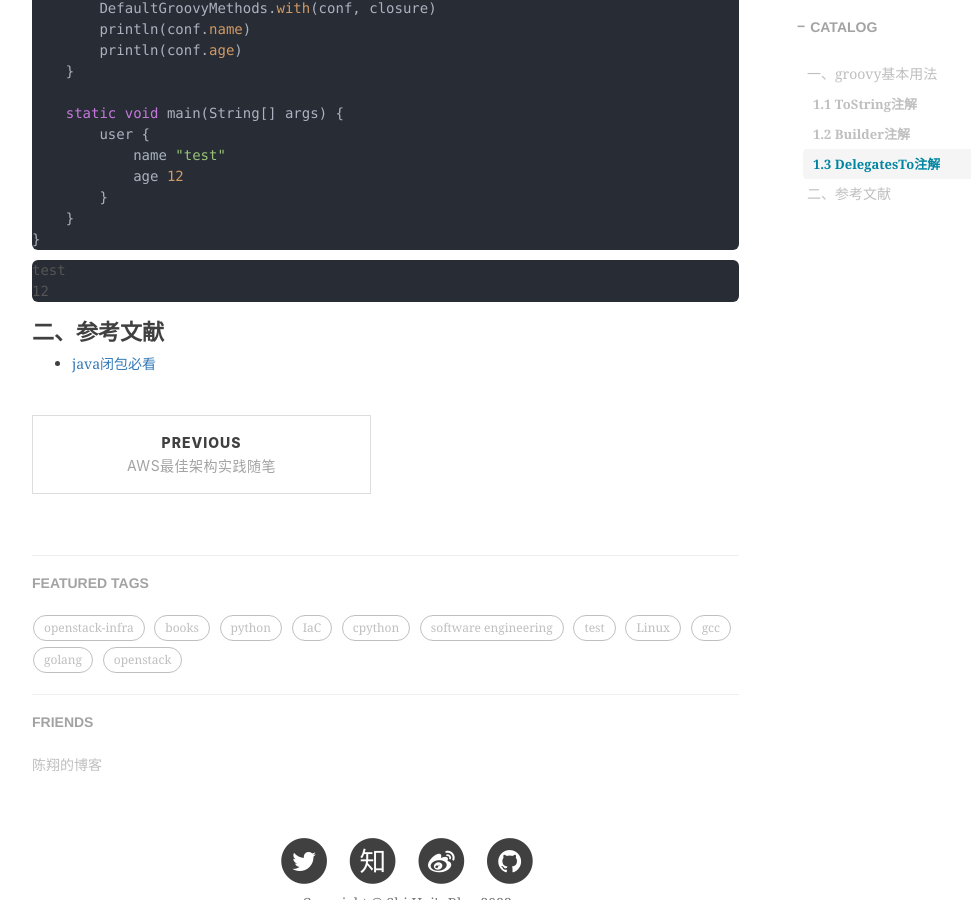
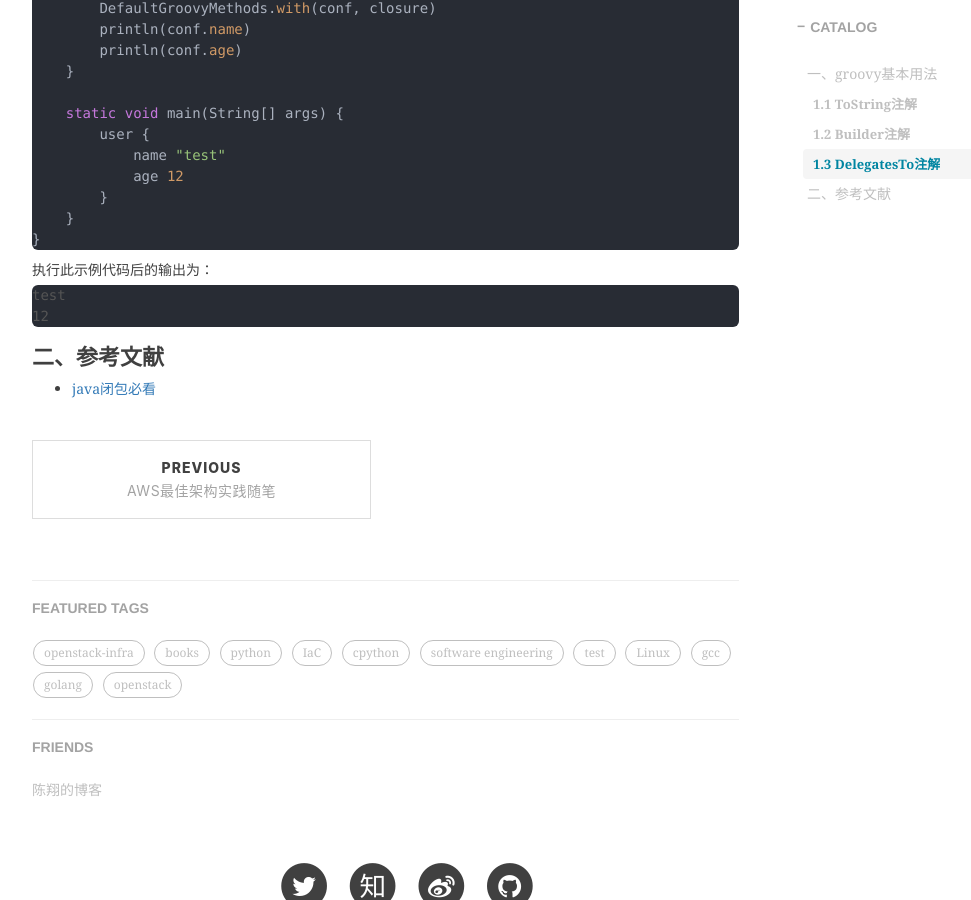
Before and after one commit to shihai1991/shihai1991.github.io, a Jekyll site: the page built from _posts/2023-03-01-groovy学习.md, in a window 1280 px wide and 900 px high, scrolled down 2997 px. Shown: the whole window, without its empty margins (233-1204 px from the left). Built offline with Jekyll 4.4.1, drawn with Linux system fonts in a browser that asks for light colours; nearby versions of some CDN libraries; comment, search, counter and statistics services are not loaded.

Commit message:
Update 2023-03-01-groovy学习.md

````diff
--- a/_posts/2023-03-01-groovy学习.md
+++ b/_posts/2023-03-01-groovy学习.md
@@ -144,6 +144,7 @@ class Conf {
     }
 }
 ```
+执行此示例代码后的输出为：
 ```
 test
 12
````
